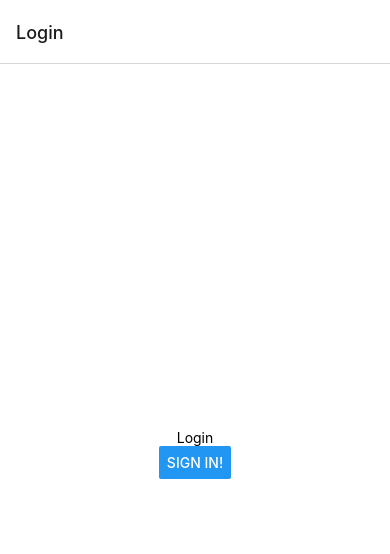
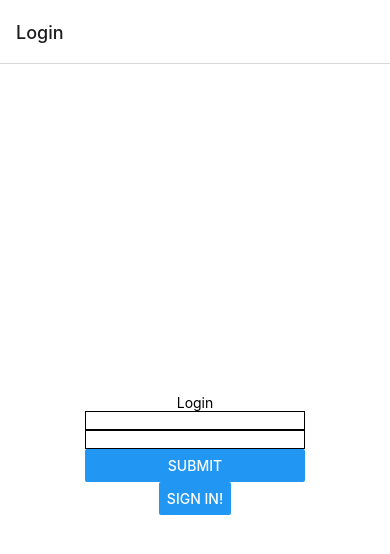
Before and after one commit to ilkkamtk/wbma22-student, a React Native app: screen /Login in a window 390 px wide. Shown: the top 554 px of the page. Built offline with nearby package versions, Linux system fonts and the light colour scheme.

Commit message:
forms starte

```diff
--- /dev/null
+++ b/components/LoginForm.js
@@ -0,0 +1,60 @@
+import React from 'react';
+import {Text, View, TextInput, Button} from 'react-native';
+import {useForm, Controller} from 'react-hook-form';
+
+const LoginForm = () => {
+  const {
+    control,
+    handleSubmit,
+    formState: {errors},
+  } = useForm({
+    defaultValues: {
+      username: '',
+      password: '',
+    },
+  });
+
+  const onSubmit = (data) => console.log(data);
+
+  return (
+    <View>
+      <Controller
+        control={control}
+        rules={{
+          required: true,
+        }}
+        render={({field: {onChange, onBlur, value}}) => (
+          <TextInput
+            style={{borderWidth: 1}}
+            onBlur={onBlur}
+            onChangeText={onChange}
+            value={value}
+          />
+        )}
+        name="username"
+      />
+      {errors.username && <Text>This is required.</Text>}
+
+      <Controller
+        control={control}
+        rules={{
+          required: true,
+        }}
+        render={({field: {onChange, onBlur, value}}) => (
+          <TextInput
+            style={{borderWidth: 1}}
+            onBlur={onBlur}
+            onChangeText={onChange}
+            value={value}
+          />
+        )}
+        name="password"
+      />
+      {errors.password && <Text>This is required.</Text>}
+
+      <Button title="Submit" onPress={handleSubmit(onSubmit)} />
+    </View>
+  );
+};
+
+export default LoginForm;
--- a/package.json
+++ b/package.json
@@ -20,6 +20,7 @@
     "expo-status-bar": "~1.2.0",
     "react": "17.0.1",
     "react-dom": "17.0.1",
+    "react-hook-form": "^7.24.1",
     "react-native": "0.64.3",
     "react-native-safe-area-context": "3.3.2",
     "react-native-screens": "~3.10.1",
--- a/views/Login.js
+++ b/views/Login.js
@@ -4,6 +4,7 @@ import PropTypes from 'prop-types';
 import {MainContext} from '../contexts/MainContext';
 import AsyncStorage from '@react-native-async-storage/async-storage';
 import {useLogin, useUser} from '../hooks/ApiHooks';
+import LoginForm from '../components/LoginForm';
 
 const Login = ({navigation}) => {
   const {setIsLoggedIn} = useContext(MainContext);
@@ -44,6 +45,7 @@ const Login = ({navigation}) => {
   return (
     <View style={styles.container}>
       <Text>Login</Text>
+      <LoginForm />
       <Button title="Sign in!" onPress={logIn} />
     </View>
   );
```
Also changed, not shown: 1 other file (tests, documents, lock files or other folders).
